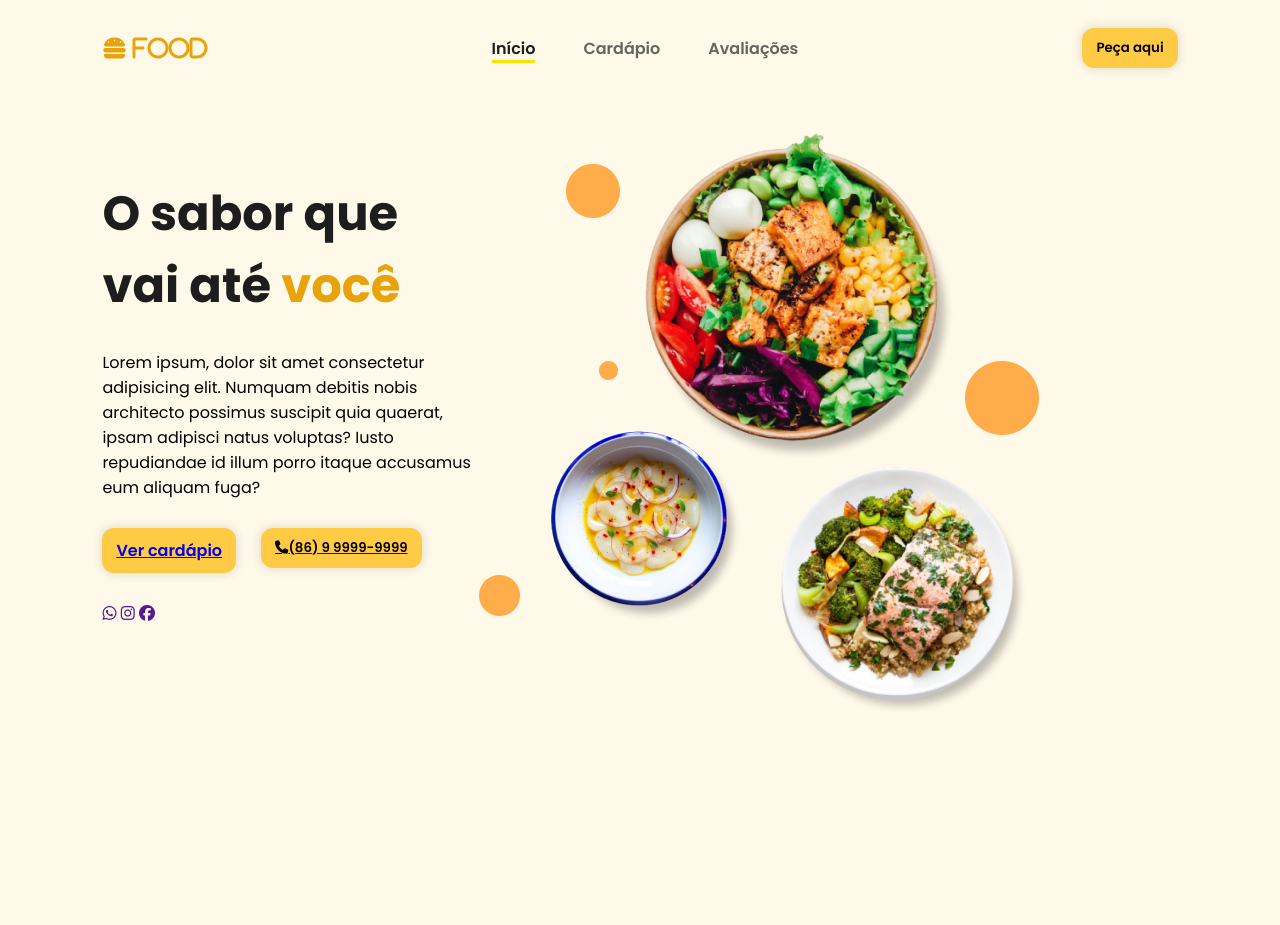
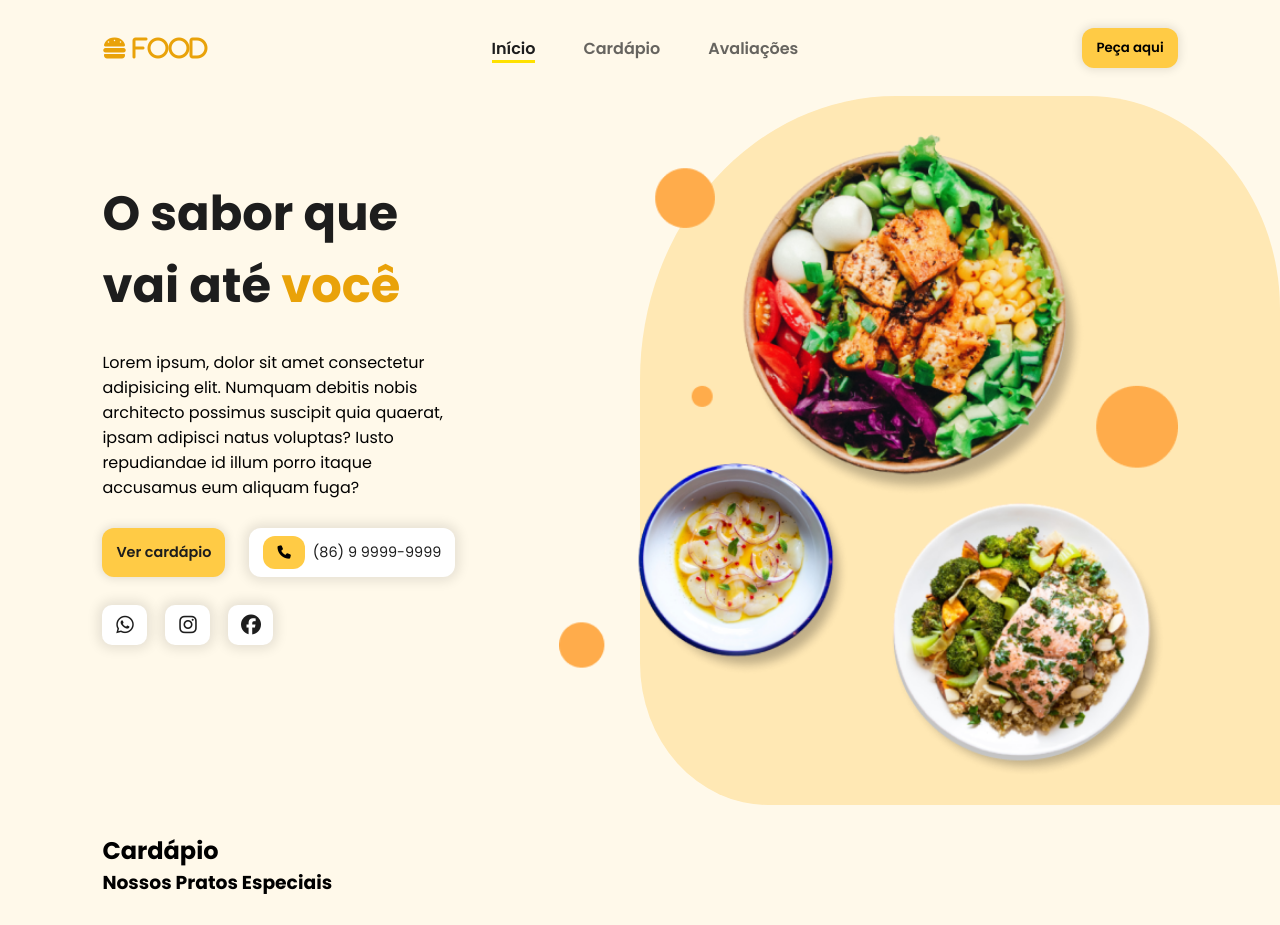
Before and after one commit to francisconeponuceno/landing-page, a plain HTML site: page index.html in a window 1280 px wide. Before the commit the page ends 805 px from the top, so only its background shows below. Drawn offline with nearby package versions, Linux system fonts and the light colour scheme.

Commit message:
atualizacao

```diff
--- a/index.html
+++ b/index.html
@@ -75,8 +75,8 @@
                     <a href="tel:+55555555" id="phone_button">
                         <button class="btn-default">
                             <i class="fa-solid fa-phone"></i>
-                            (86) 9 9999-9999
                         </button>
+                        (86) 9 9999-9999
                     </a>
                 </div>
 
@@ -94,6 +94,11 @@
         </section>
     </main>
 
+    <section id="menu">
+        <h2 class="section-title">Cardápio</h2>
+        <h3 class="section-subtitle">Nossos Pratos Especiais</h3>
+    </section>
+
     <script src="script.js"></script>
 </body>
 </html>
--- a/styles/home.css
+++ b/styles/home.css
@@ -1,6 +1,7 @@
 #home {
     display: flex;
     min-height: calc(100vh - 91px);
+    position: relative;
 }
 
 #cta {
@@ -20,7 +21,82 @@
     color: #e9a209;
 }
 
+#cta .descritption {
+    font-size: 1.2rem;
+}
+
 #cta_buttons {
     display: flex;
-    gap: 25px;
+    gap: 24px;
+    font-size: 0.9rem;
 }
+
+#cta_buttons a {
+    text-decoration: none;
+    color: #1d1d1d;
+}
+
+#phone_button {
+    display: flex;
+    gap: 8px;
+    align-items: center;
+    background-color: #ffffff;
+    padding: 8px 14px;
+    font-weight: 400;
+    box-shadow: 0px 0px 12px 4px rgba(0,0,0,0.1);
+    border-radius: 12px;
+}
+
+#phone_button button {
+    box-shadow: none;
+}
+
+#banner {
+    display: flex;
+    align-items: center;
+    justify-content: end;
+    width: 70%;
+    z-index: 2;
+}
+
+#banner img {
+    height: 100%;
+    width: fit-content;
+}
+
+.shape {
+    background-color: #ffe8b4;
+    width: 50%;
+    height: 100%;
+    position: absolute;
+    border-radius: 40% 30% 0% 20%;
+    top: 0;
+    right: 0;
+    z-index: 1;
+}
+
+@media screen and (max-width: 1170px) {
+    #home {
+        min-height: 100%;
+        padding-top: 0px;
+    }
+
+    #banner,
+    #banner img,
+    #home .shape {
+        display: none;
+    }
+
+    #cta {
+        width: 100%;
+        text-align: center;
+        align-items: center;
+    }
+}
+
+@media screen and (max-width: 450px) {
+    #cta_buttons {
+        display: flex;
+        flex-direction: column;
+    }
+}
--- a/styles/style.css
+++ b/styles/style.css
@@ -33,3 +33,27 @@ section {
 .btn-default:hover {
     background-color: #f8d477;
 }
+
+.social-media-buttons {
+    display: flex;
+    gap: 18px;
+}
+
+.social-media-buttons a {
+    display: flex;
+    align-items: center;
+    justify-content: center;
+    width: 45px;
+    height: 40px;
+    background-color: #fff;
+    font-size: 1.25rem;
+    border-radius: 10px;
+    text-decoration: none;
+    color: #1d1d1d;
+    box-shadow: 0px 0px 12px 4px rgba(0,0,0,0.1);
+    transition: box-shadow .3s ease;
+}
+
+.social-media-buttons a:hover {
+    box-shadow: 0px 0px 12px 8px rgba(0,0,0,0.1);
+}
```
